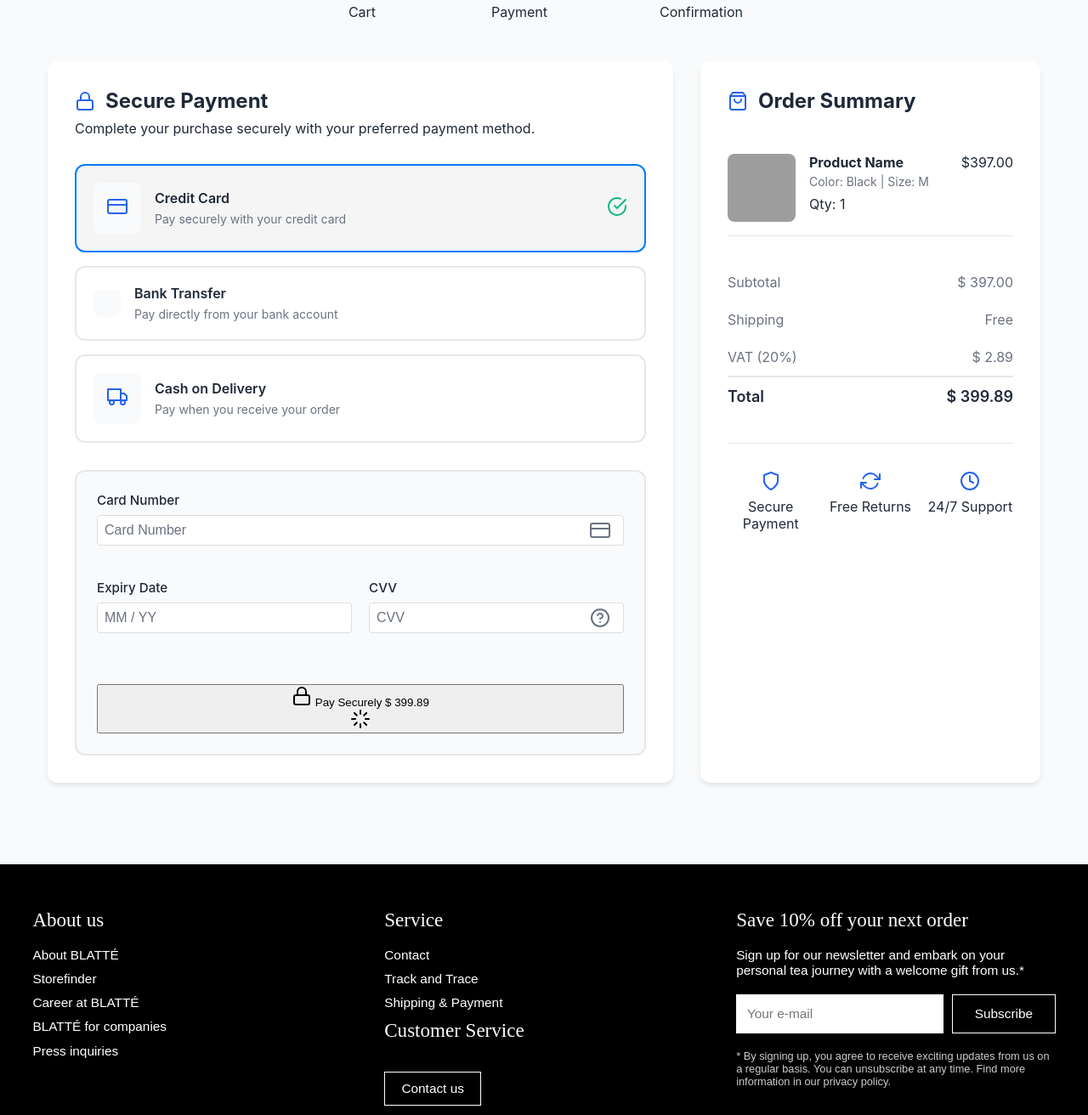
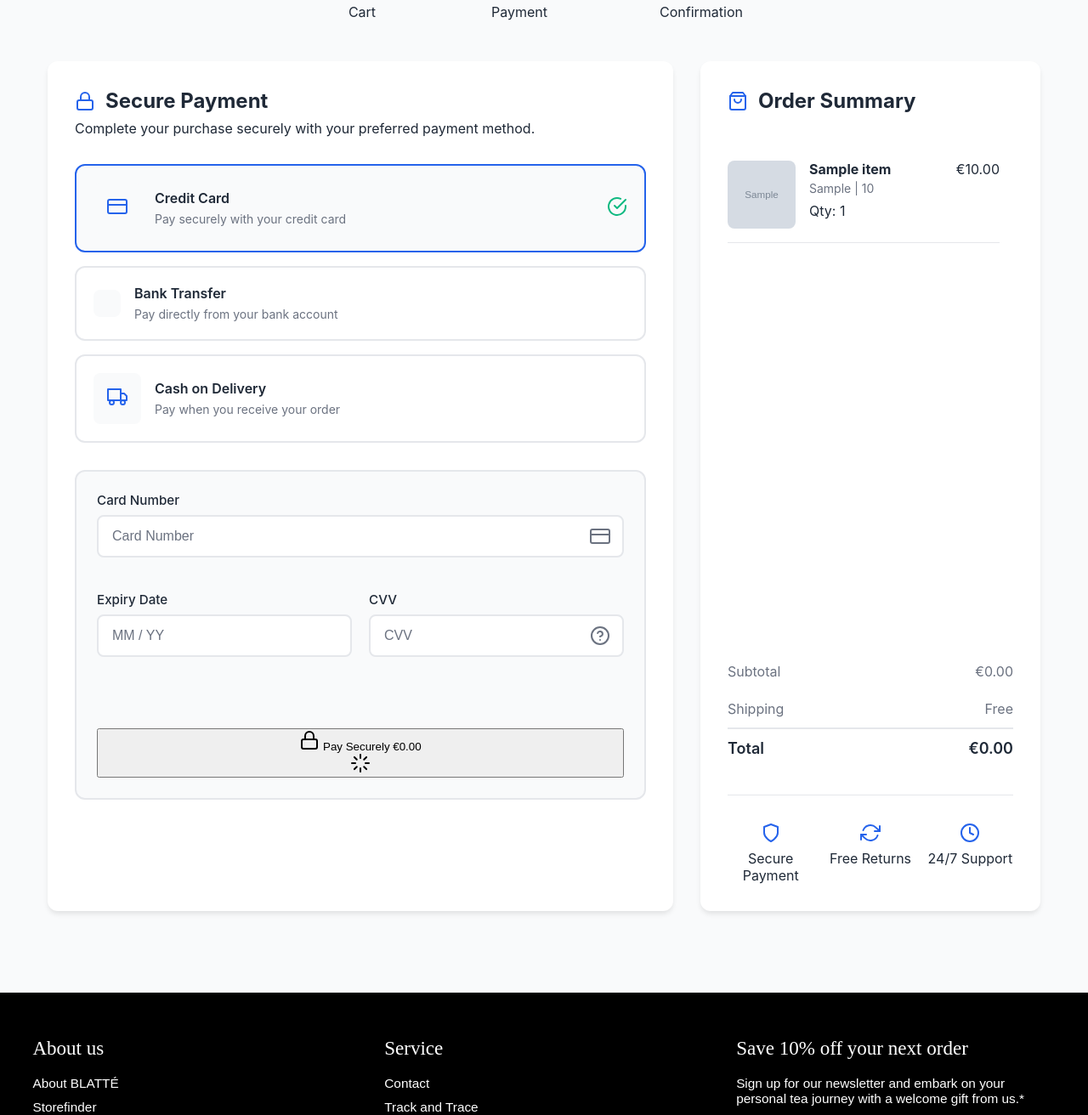
Before and after one commit to DaveAbhishek-GHUB/Blatte, a Flask app: template templates/checkout.html in a window 1280 px wide. Shown: the part 242-1554 px from the top of the page at 85% size. Run offline with Flask 3, Linux system fonts and the light colour scheme; the template is opened without the code that fills it: most values are stand-ins (such as "Sample title", 1, 10 or a date in 2020); grey boxes marked "Sample" are stand-in pictures; some libraries are stand-ins or nearby versions; grey boxes are pictures that could not be loaded.

Commit message:
fix: ordering data save issue.

```diff
--- a/static/css/checkout.css
+++ b/static/css/checkout.css
@@ -110,7 +110,7 @@ body {
   border: 2px solid var(--border-color);
   border-radius: 12px;
   cursor: pointer;
-  transition: all 0.3s ease;
+  transition: all 0.2s ease;
 }
 
 .payment-method:hover {
@@ -119,8 +119,8 @@ body {
 }
 
 .payment-method.selected {
-  background-color: #f5f5f5;
-  border-color: #007bff;
+  border-color: var(--primary-color);
+  background: var(--background-light);
 }
 
 .method-icon {
@@ -156,19 +156,9 @@ body {
   opacity: 1;
 }
 
-.payment-method .method-check i {
-  display: none;
-  color: #007bff;
-}
-
-.payment-method.selected .method-check i {
-  display: block;
-}
-
 /* Payment Details Forms */
 .payment-details {
   display: none;
-  transition: all 0.3s ease;
   margin-top: 2rem;
   background: var(--background-light);
   border-radius: 12px;
@@ -178,6 +168,12 @@ body {
 
 .payment-details.active {
   display: block;
+  animation: fadeIn 0.3s ease-in-out;
+}
+
+@keyframes fadeIn {
+  from { opacity: 0; transform: translateY(-10px); }
+  to { opacity: 1; transform: translateY(0); }
 }
 
 .payment-form {
@@ -187,6 +183,7 @@ body {
 }
 
 .form-group {
+  position: relative;
   margin-bottom: 1rem;
 }
 
@@ -201,9 +198,9 @@ body {
 .form-group input,
 .form-group textarea {
   width: 100%;
-  padding: 0.5rem;
-  border: 1px solid #ddd;
-  border-radius: 4px;
+  padding: 0.875rem 1rem;
+  border: 2px solid var(--border-color);
+  border-radius: 8px;
   transition: all 0.2s ease;
   font-size: 1rem;
   color: var(--text-primary);
@@ -277,9 +274,10 @@ textarea {
 }
 
 .error-message {
-  color: #dc3545;
+  color: var(--error-color);
   font-size: 0.875rem;
-  margin-top: 0.25rem;
+  margin-top: 0.5rem;
+  min-height: 1.25rem;
 }
 
 /* Success state */
@@ -299,6 +297,15 @@ textarea {
   border-radius: 12px;
   padding: 2rem;
   box-shadow: var(--shadow-md);
+  height: 1000px;
+  display: flex;
+  flex-direction: column;
+}
+
+.order-items {
+  flex: 1;
+  overflow-y: auto;
+  padding-right: 1rem;
 }
 
 .order-item {
@@ -376,6 +383,7 @@ textarea {
 
   .order-summary {
     order: -1;
+    height: 800px;
   }
 }
 
@@ -391,6 +399,10 @@ textarea {
 
   .method-info {
     margin: 1rem 0;
+  }
+
+  .order-summary {
+    height: 600px;
   }
 }
 
--- a/static/javascripts/checkout.js
+++ b/static/javascripts/checkout.js
@@ -274,4 +274,10 @@ document.addEventListener('DOMContentLoaded', function() {
     }
 
     setupAutocomplete();
+
+    // Update all pay button amounts with the total from the server
+    const totalAmount = document.querySelector('.price-row.total span:last-child').textContent;
+    document.querySelectorAll('.button-amount').forEach(amount => {
+        amount.textContent = totalAmount;
+    });
 });
--- a/templates/checkout.html
+++ b/templates/checkout.html
@@ -84,17 +84,26 @@
           <!-- Payment Details Forms -->
           <div class="payment-details card-details">
             <form class="payment-form" action="/process_checkout" method="POST">
+              <input type="hidden" name="payment_method" value="card">
               <div class="form-group">
                 <label>Card Number</label>
                 <div class="input-with-icon">
-                  <input type="text" placeholder="Card Number" maxlength="19">
+                  <input type="text"
+                         name="cardNumber"
+                         placeholder="Card Number"
+                         maxlength="19"
+                         required>
                   <i data-feather="credit-card" class="input-icon"></i>
                 </div>
               </div>
               <div class="form-row">
                 <div class="form-group">
                   <label>Expiry Date</label>
-                  <input type="text" placeholder="MM / YY" maxlength="7">
+                  <input type="text"
+                         name="expiryDate"
+                         placeholder="MM / YY"
+                         maxlength="7"
+                         required>
                 </div>
                 <div class="form-group">
                   <label>CVV</label>
@@ -291,34 +300,31 @@
           </div>
 
           <div class="order-items">
-            <!-- Sample order item -->
+            {% for item in cart_items %}
             <div class="order-item">
-              <img src="/static/images/product-thumbnail.jpg" alt="Product" class="item-image">
+              <img src="{{ item.main_product_image }}" alt="{{ item.product_name }}" class="item-image">
               <div class="item-details">
-                <h4 class="item-name">Product Name</h4>
-                <p class="item-variant">Color: Black | Size: M</p>
+                <h4 class="item-name">{{ item.product_name }}</h4>
+                <p class="item-variant">{{ item.product_category }}{% if item.weight %} | {{ item.weight }}{% endif %}</p>
                 <div class="item-quantity">Qty: 1</div>
               </div>
-              <div class="item-price">$397.00</div>
+              <div class="item-price">€{{ "%.2f"|format(item.price) }}</div>
             </div>
+            {% endfor %}
           </div>
 
           <div class="price-breakdown">
             <div class="price-row">
               <span>Subtotal</span>
-              <span>$ 397.00</span>
+              <span>€{{ "%.2f"|format(subtotal) }}</span>
             </div>
             <div class="price-row">
               <span>Shipping</span>
               <span>Free</span>
             </div>
-            <div class="price-row">
-              <span>VAT (20%)</span>
-              <span>$ 2.89</span>
-            </div>
             <div class="price-row total">
               <span>Total</span>
-              <span>$ 399.89</span>
+              <span>€{{ "%.2f"|format(total) }}</span>
             </div>
           </div>
 
```
Also changed, not shown: run.py (+90 -61 lines).
